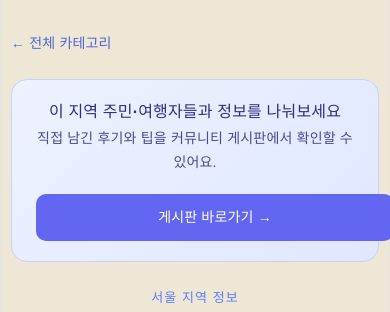
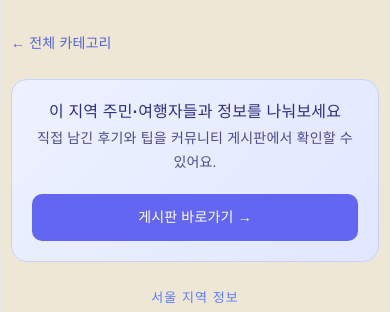
Before and after one commit to hy072199/sc_team4, a Vue app: page /explore/courses in a window 390 px wide. Shown: the top 312 px of the page. Built offline with nearby package versions, Linux system fonts and the light colour scheme; a web font is replaced by a local one.

Commit message:
fix: 모바일 레이아웃

```diff
--- a/src/views/BoardListView.vue
+++ b/src/views/BoardListView.vue
@@ -36,8 +36,6 @@ const categoryLabels = {
   'festival-event': '축제·공연·행사',
   'festival-performance-event': '축제·공연·행사',
 }
-
-console.log('현재 카테고리 값:', route.params.category)
 
 const categoryLabel = computed(() => {
   return categoryLabels[route.params.category] ?? route.params.category
@@ -301,6 +299,7 @@ const mapItems = computed(() => {
 
 .board-cta-button {
   flex-shrink: 0;
+  box-sizing: border-box;
   padding: 12px 20px;
   border-radius: 10px;
   background: #6366f1;
@@ -414,14 +413,19 @@ const mapItems = computed(() => {
   }
 
   .board-cta {
-    align-items: flex-start;
+  width: 100%;
+  box-sizing: border-box;
+  align-items: stretch;
   flex-direction: column;
   margin-top: 24px;
+  padding: 20px;
 }
 
 .board-cta-button {
   width: 100%;
+  box-sizing: border-box;
   text-align: center;
+  white-space: normal;
 }
 
   .grid {
```
Lines whose indentation alone changed are shown as unchanged.
